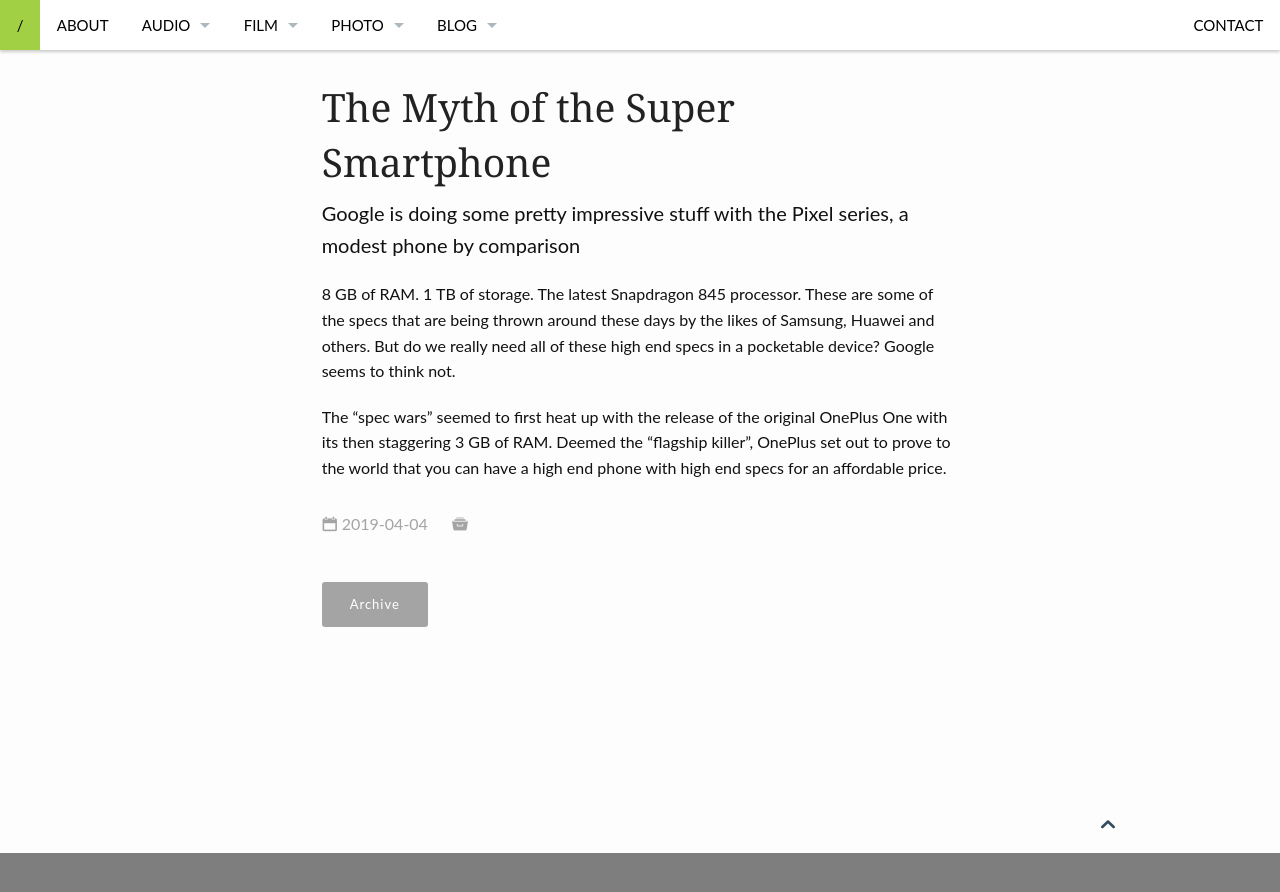
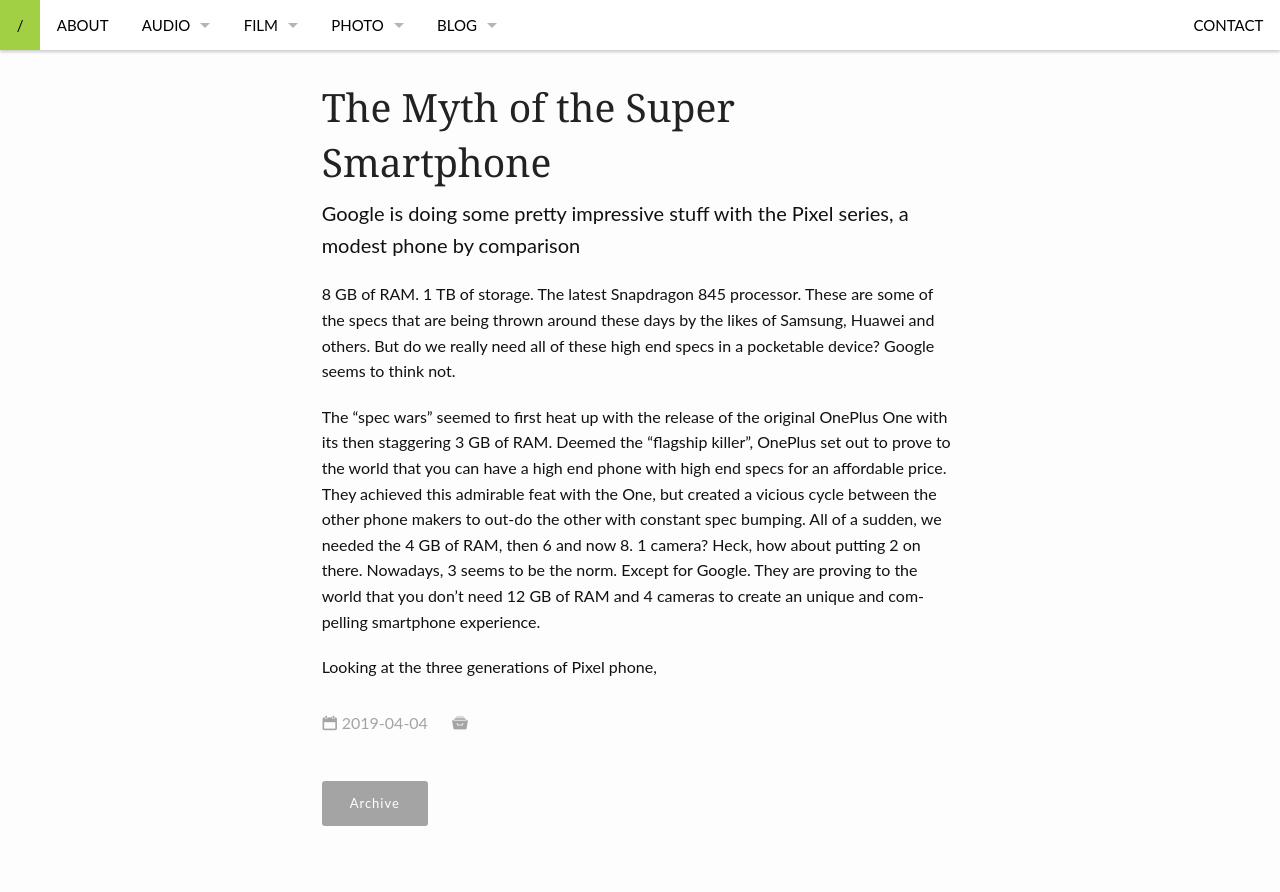
Before and after one commit to nanonerd-io/nanonerd.github.io, a Jekyll site: the page built from _posts/2019-04-04-superphone.md, in a window 1280 px wide and 900 px high. Shown: the top 892 px of the window. Built offline with Jekyll 4.4.1, drawn with Linux system fonts in a browser that asks for light colours.

Commit message:
Mr Hyde was here …

```diff
--- a/_posts/2019-04-04-superphone.md
+++ b/_posts/2019-04-04-superphone.md
@@ -7,4 +7,6 @@
 
 8 GB of RAM. 1 TB of storage. The latest Snapdragon 845 processor. These are some of the specs that are being thrown around these days by the likes of Samsung, Huawei and others. But do we really need all of these high end specs in a pocketable device? Google seems to think not.
 
-The "spec wars" seemed to first heat up with the release of the original OnePlus One with its then staggering 3 GB of RAM. Deemed the "flagship killer", OnePlus set out to prove to the world that you can have a high end phone with high end specs for an affordable price.
+The "spec wars" seemed to first heat up with the release of the original OnePlus One with its then staggering 3 GB of RAM. Deemed the "flagship killer", OnePlus set out to prove to the world that you can have a high end phone with high end specs for an affordable price. They achieved this admirable feat with the One, but created a vicious cycle between the other phone makers to out-do the other with constant spec bumping. All of a sudden, we needed the 4 GB of RAM, then 6 and now 8. 1 camera? Heck, how about putting 2 on there. Nowadays, 3 seems to be the norm. Except for Google. They are proving to the world that you don't need 12 GB of RAM and 4 cameras to create an unique and compelling smartphone experience.
+
+Looking at the three generations of Pixel phone,
```
